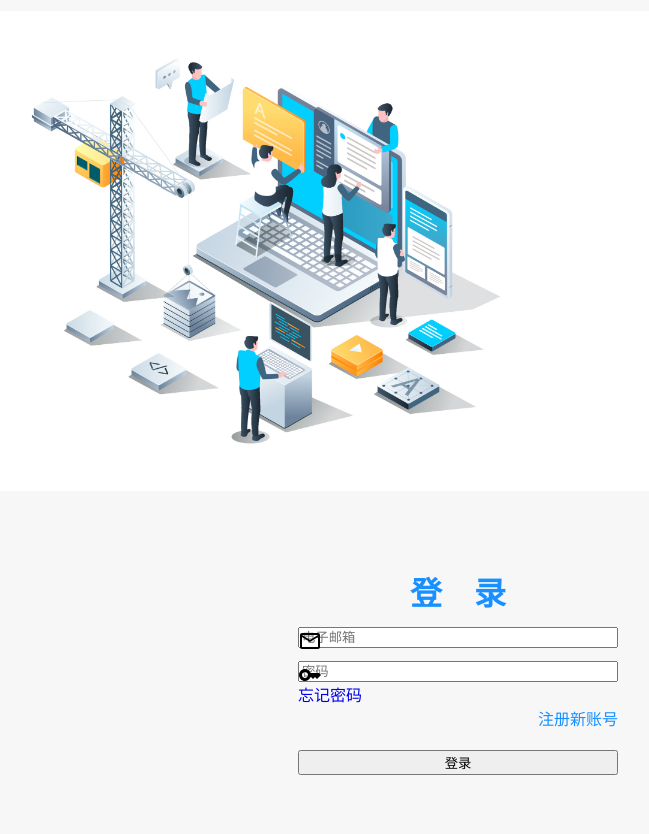
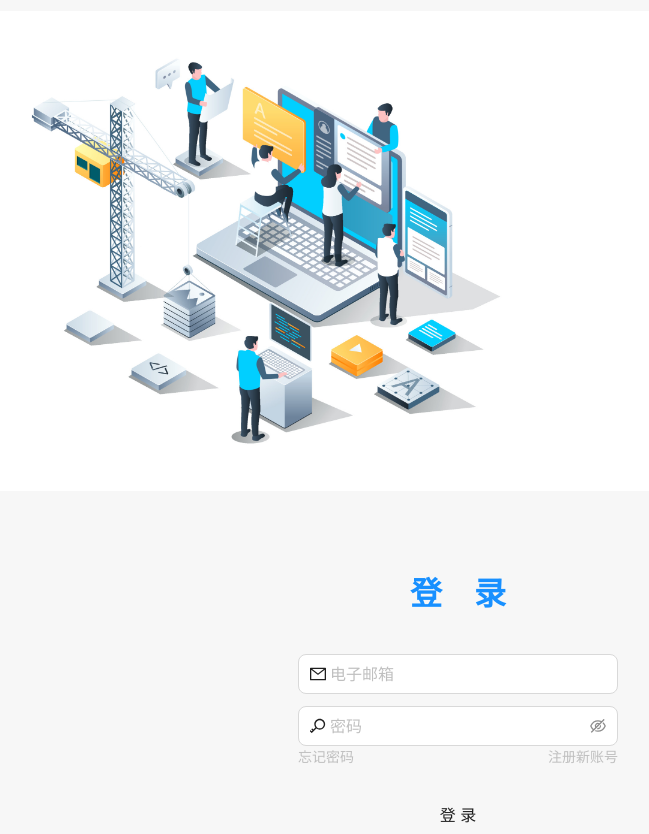
Before and after one commit to shawngao-org/judge-react-client, a React (Create React App) app: page /login in a window 1280 px wide. Shown: the part 109-943 px from the top of the page, without its empty margins (182-831 px from the left). Before the commit the page ends 884 px from the top, so only its background shows below. Built offline with nearby package versions, Linux system fonts and the light colour scheme.

Commit message:
:art: 结构改进.

```diff
--- a/src/view/login/LoginForm.js
+++ b/src/view/login/LoginForm.js
@@ -1,25 +1,16 @@
-import {InputText} from "primereact/inputtext";
-import {Button} from "primereact/button";
 import {Field, Form} from "react-final-form";
-import {classNames} from "primereact/utils";
-import {msg} from "../../api/Api";
-import {EmailOutlined, KeyOutlined} from "@mui/icons-material";
-import {loginApi} from "../../api/ApiRouter";
 import {useRef} from "react";
-import {Messages} from "primereact/messages";
 import {emailErr, emailExp, passwordErr, passwordExp} from "../../util/ValidExp";
+import {useNavigate} from "react-router-dom";
+import {loginApiImpl} from "../../api/ApiRouter";
+import {Button, Col, Input, Row} from "antd";
+import {MailOutlined, KeyOutlined} from "@ant-design/icons";
 
 export const LoginForm = () => {
     const msgs = useRef();
+    const nav = useNavigate();
     async function login(data) {
-        const {response: res, data: dat} = await loginApi(data);
-        if (dat) {
-            localStorage.setItem("token", dat.token);
-            msg(msgs, "success", dat.message);
-        } else {
-            console.log(res);
-            msg(msgs, "error", res.data.exception);
-        }
+        await loginApiImpl(msgs, nav, data);
     }
     const validate = (data) => {
         let err = {};
@@ -37,14 +28,12 @@ export const LoginForm = () => {
     }
     return (
         <div>
-            <Messages ref={msgs}></Messages>
             <Form onSubmit={login} initialValues={{email: "", password: ""}} validate={validate} render={({handleSubmit}) => (
                 <form onSubmit={handleSubmit}>
                     <Field name="email" render={({input, meta}) => (
-                        <div className="mt-3 field">
+                        <div className="mt-10 field">
                                 <span className="p-input-icon-left">
-                                    <EmailOutlined />
-                                    <InputText placeholder="电子邮箱" {...input} className={classNames({'p-invalid': isFormFieldValid(meta)})} type="email" id="email" style={{width: "20rem"}}/>
+                                    <Input size="large" placeholder="电子邮箱" {...input} type="email" id="email" prefix={<MailOutlined />} style={{width: "20rem"}}/>
                                 </span>
                             {getFormErrMsg(meta)}
                         </div>
@@ -52,26 +41,33 @@ export const LoginForm = () => {
                     <Field name="password" render={({input, meta}) => (
                         <div className="mt-3">
                                 <span className="p-input-icon-left">
-                                    <KeyOutlined />
-                                    <InputText placeholder="密码" {...input} className={classNames({'p-invalid': isFormFieldValid(meta)})} type="password" id="password" style={{width: "20rem"}}/>
+                                    <Input.Password size="large" placeholder="密码" {...input} type="password" id="password" prefix={<KeyOutlined />} style={{width: "20rem"}}/>
                                 </span>
                             {getFormErrMsg(meta)}
                         </div>
                     )}></Field>
-                    <div style={{margin: "0 auto", width: "20rem"}} className="grid">
-                        <div style={{textAlign: "left"}} className="col-6">
-                            <a href="/" style={{textDecoration: "none"}} className="text-color-secondary">
+                    <div style={{margin: "0 auto", width: "20rem"}}>
+                        <Row>
+                            <Col span={12}>
+                                <div style={{textAlign: "left"}}>
+                                    <a href="/" style={{textDecoration: "none"}} className="text-secondary">
                                         忘记密码
                                     </a>
                                 </div>
-                        <div style={{textAlign: "right"}} className="col-6">
-                            <a href="/" style={{textDecoration: "none"}} className="text-primary">
+                            </Col>
+                            <Col span={12}>
+                                <div style={{textAlign: "right"}}>
+                                    <a href="/" style={{textDecoration: "none"}} className="text-secondary">
                                         注册新账号
                                     </a>
                                 </div>
+                            </Col>
+                        </Row>
                     </div>
-                    <div className="mt-5">
-                        <Button label="登录" type="submit" rounded style={{width: "20rem"}} />
+                    <div className="mt-7">
+                        <Button type="submit" shape="round" size="large" className="ant-btn-primary" style={{width: "20rem"}} >
+                            登录
+                        </Button>
                     </div>
                 </form>
             )}>
```
Lines whose indentation alone changed are shown as unchanged.
